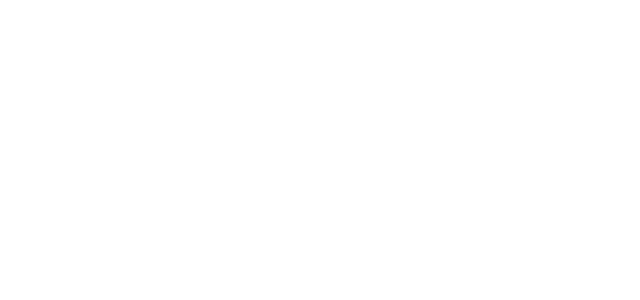
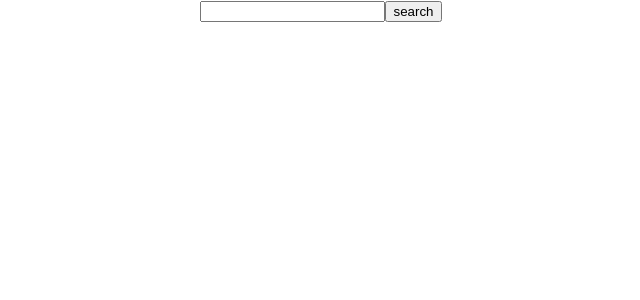
Before and after one commit to SchoolOfCode/w8d5_react-api-hackathon-jordan-and-raina, a React (Create React App) app in the folder hearthstone-app/: page / in a window 1280 px wide. Shown: the top 300 px of the page, without its empty margins (319-959 px from the left). Built offline with nearby package versions, Linux system fonts and the light colour scheme.

Commit message:
something works

```diff
--- a/hearthstone-app/src/components/App/App.js
+++ b/hearthstone-app/src/components/App/App.js
@@ -1,5 +1,6 @@
 import React, { useEffect, useState } from "react";
 import "./App.css";
+import SearchBar from "../SearchByCard";
 
 const testResults = [
   {
@@ -18,34 +19,34 @@ const testResults = [
 ];
 
 const options = {
-  method: 'GET',
+  method: "GET",
   headers: {
-      'X-RapidAPI-Key': '984be2a920mshe6ae60ceea01d08p12a336jsnc11fcc90a8d6',
-      'X-RapidAPI-Host': 'omgvamp-hearthstone-v1.p.rapidapi.com'
-  }
-  };
-
+    "X-RapidAPI-Key": "984be2a920mshe6ae60ceea01d08p12a336jsnc11fcc90a8d6",
+    "X-RapidAPI-Host": "omgvamp-hearthstone-v1.p.rapidapi.com",
+  },
+};
 
 function App() {
   const [results, setResults] = useState(testResults);
 
   async function searchByUserInput(searchedText) {
     const response = await fetch(
-      `https://omgvamp-hearthstone-v1.p.rapidapi.com/cards/search/${searchedText}`, options
+      `https://omgvamp-hearthstone-v1.p.rapidapi.com/cards/search/${searchedText}`,
+      options
     );
     const data = await response.json();
     const searchResults = data;
     setResults(searchResults);
-  };
-
-
+    console.log(results);
+  }
 
   return (
     <div className="App">
       <div id="ResultsList">
-        <p>
-
-        </p>
+        <SearchBar
+          searchByUserInput={searchByUserInput}
+          buttonText={"search"}
+        />
       </div>
     </div>
   );
--- a/hearthstone-app/src/components/SearchByCard/index.js
+++ b/hearthstone-app/src/components/SearchByCard/index.js
@@ -1,7 +1,7 @@
 import React, { useState } from 'react'
 
 
-function SearchBar() {
+function SearchBar({searchByUserInput, buttonText}) {
 
   const [ input, setInput ] = useState("")
 
@@ -12,7 +12,8 @@ function SearchBar() {
   }
 
   function handleClick() {
-
+    searchByUserInput(input);
+    setInput("");
 
   }
 
@@ -20,7 +21,7 @@ function SearchBar() {
 
   return (
     <section>
-      <input value={state} onChange={handleInput} />
+      <input value={input} onChange={handleInput} />
       <button className="" onClick={handleClick}>
         {buttonText}
       </button>
```
